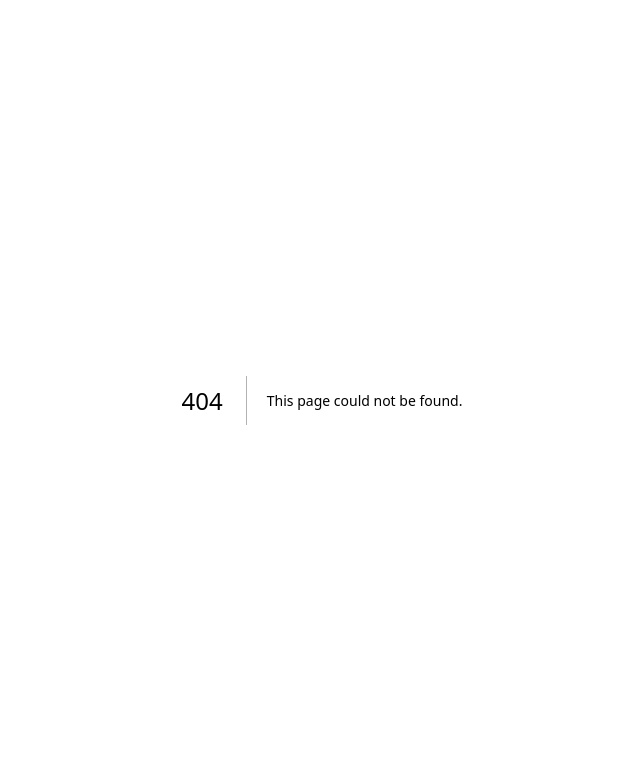
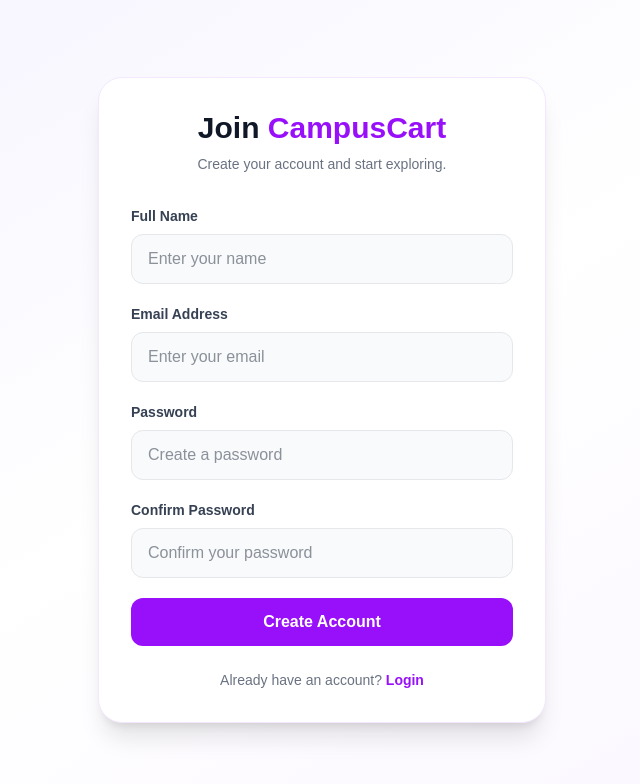
Before and after one commit to raunak2015/campuscart, a Next.js app: page /signup in a window 1280 px wide. Before the commit this address had no page. Shown: the top 784 px of the page, without its empty margins (318-958 px from the left). Built offline with nearby package versions, Linux system fonts and the light colour scheme.

Commit message:
sign up page completed

```diff
--- a/package.json
+++ b/package.json
@@ -18,12 +18,14 @@
     "react-dom": "19.3.0"
   },
   "devDependencies": {
+    "@tailwindcss/postcss": "^4.3.5",
     "@tailwindcss/turbopack": "4.3.3",
     "@types/node": "^20",
     "@types/react": "^19",
     "@types/react-dom": "^19",
     "eslint": "^9",
     "eslint-config-next": "16.4.6",
+    "postcss": "^8.5.33",
     "tailwindcss": "4.3.3",
     "typescript": "^5"
   }
--- /dev/null
+++ b/postcss.config.mjs
@@ -0,0 +1,8 @@
+
+const config = {
+    plugins: {
+        "@tailwindcss/postcss": {},
+    },
+};
+
+export default config;
--- a/src/app/globals.css
+++ b/src/app/globals.css
@@ -1,7 +1,5 @@
 
-@tailwind base;
-@tailwind components;
-@tailwind utilities;
+@import "tailwindcss";
 
 * {
   box-sizing: border-box;
--- /dev/null
+++ b/src/app/signup/page.tsx
@@ -0,0 +1,174 @@
+"use client";
+
+import { useState } from "react";
+import Link from "next/link";
+import { useRouter } from "next/navigation";
+
+export default function SignupPage() {
+    const router = useRouter();
+
+    const [name, setName] = useState("");
+    const [email, setEmail] = useState("");
+    const [password, setPassword] = useState("");
+    const [confirmPassword, setConfirmPassword] = useState("");
+
+    const [error, setError] = useState("");
+    const [loading, setLoading] = useState(false);
+
+    const handleSignup = async (e: React.FormEvent<HTMLFormElement>) => {
+        e.preventDefault();
+        setError("");
+
+        if (password !== confirmPassword) {
+            setError("Passwords do not match");
+            return;
+        }
+
+        if (password.length < 8) {
+            setError("Password must be at least 8 characters");
+            return;
+        }
+
+        try {
+            setLoading(true);
+
+            const response = await fetch("/api/auth/signup", {
+                method: "POST",
+                headers: {
+                    "Content-Type": "application/json",
+                },
+                body: JSON.stringify({
+                    name,
+                    email,
+                    password,
+                }),
+            });
+
+            const data = await response.json();
+
+            if (!response.ok) {
+                throw new Error(data.message || "Signup failed");
+            }
+
+            router.push("/login");
+
+        } catch (err) {
+            setError(
+                err instanceof Error ? err.message : "Something went wrong"
+            );
+        } finally {
+            setLoading(false);
+        }
+    };
+
+    return (
+        <main className="flex min-h-screen items-center justify-center bg-gradient-to-br from-violet-50 via-white to-purple-50 px-4 py-12">
+
+            <div className="w-full max-w-md rounded-3xl border border-purple-100 bg-white p-8 shadow-xl">
+
+                {/* Header */}
+                <div className="mb-8 text-center">
+                    <h1 className="text-3xl font-extrabold text-gray-900">
+                        Join <span className="text-purple-600">CampusCart</span>
+                    </h1>
+
+                    <p className="mt-2 text-sm text-gray-500">
+                        Create your account and start exploring.
+                    </p>
+                </div>
+
+                {/* Signup Form */}
+                <form onSubmit={handleSignup} className="space-y-5">
+
+                    <div>
+                        <label className="mb-2 block text-sm font-semibold text-gray-700">
+                            Full Name
+                        </label>
+
+                        <input
+                            type="text"
+                            value={name}
+                            onChange={(e) => setName(e.target.value)}
+                            placeholder="Enter your name"
+                            required
+                            className="w-full rounded-xl border border-gray-200 bg-gray-50 px-4 py-3 text-gray-800 outline-none transition focus:border-purple-500 focus:bg-white focus:ring-4 focus:ring-purple-100"
+                        />
+                    </div>
+
+                    <div>
+                        <label className="mb-2 block text-sm font-semibold text-gray-700">
+                            Email Address
+                        </label>
+
+                        <input
+                            type="email"
+                            value={email}
+                            onChange={(e) => setEmail(e.target.value)}
+                            placeholder="Enter your email"
+                            required
+                            className="w-full rounded-xl border border-gray-200 bg-gray-50 px-4 py-3 text-gray-800 outline-none transition focus:border-purple-500 focus:bg-white focus:ring-4 focus:ring-purple-100"
+                        />
+                    </div>
+
+                    <div>
+                        <label className="mb-2 block text-sm font-semibold text-gray-700">
+                            Password
+                        </label>
+
+                        <input
+                            type="password"
+                            value={password}
+                            onChange={(e) => setPassword(e.target.value)}
+                            placeholder="Create a password"
+                            required
+                            minLength={8}
+                            className="w-full rounded-xl border border-gray-200 bg-gray-50 px-4 py-3 text-gray-800 outline-none transition focus:border-purple-500 focus:bg-white focus:ring-4 focus:ring-purple-100"
+                        />
+                    </div>
+
+                    <div>
+                        <label className="mb-2 block text-sm font-semibold text-gray-700">
+                            Confirm Password
+                        </label>
+
+                        <input
+                            type="password"
+                            value={confirmPassword}
+                            onChange={(e) => setConfirmPassword(e.target.value)}
+                            placeholder="Confirm your password"
+                            required
+                            className="w-full rounded-xl border border-gray-200 bg-gray-50 px-4 py-3 text-gray-800 outline-none transition focus:border-purple-500 focus:bg-white focus:ring-4 focus:ring-purple-100"
+                        />
+                    </div>
+
+                    {error && (
+                        <p className="rounded-lg bg-red-50 p-3 text-sm text-red-600">
+                            {error}
+                        </p>
+                    )}
+
+                    <button
+                        type="submit"
+                        disabled={loading}
+                        className="w-full rounded-xl bg-purple-600 py-3 font-semibold text-white transition hover:bg-purple-700 disabled:cursor-not-allowed disabled:opacity-60"
+                    >
+                        {loading ? "Creating Account..." : "Create Account"}
+                    </button>
+
+                </form>
+
+                {/* Login Link */}
+                <p className="mt-6 text-center text-sm text-gray-500">
+                    Already have an account?{" "}
+                    <Link
+                        href="/login"
+                        className="font-semibold text-purple-600 hover:text-purple-700"
+                    >
+                        Login
+                    </Link>
+                </p>
+
+            </div>
+        </main>
+    );
+}
```
Also changed, not shown: 1 other file (tests, documents, lock files or other folders).
